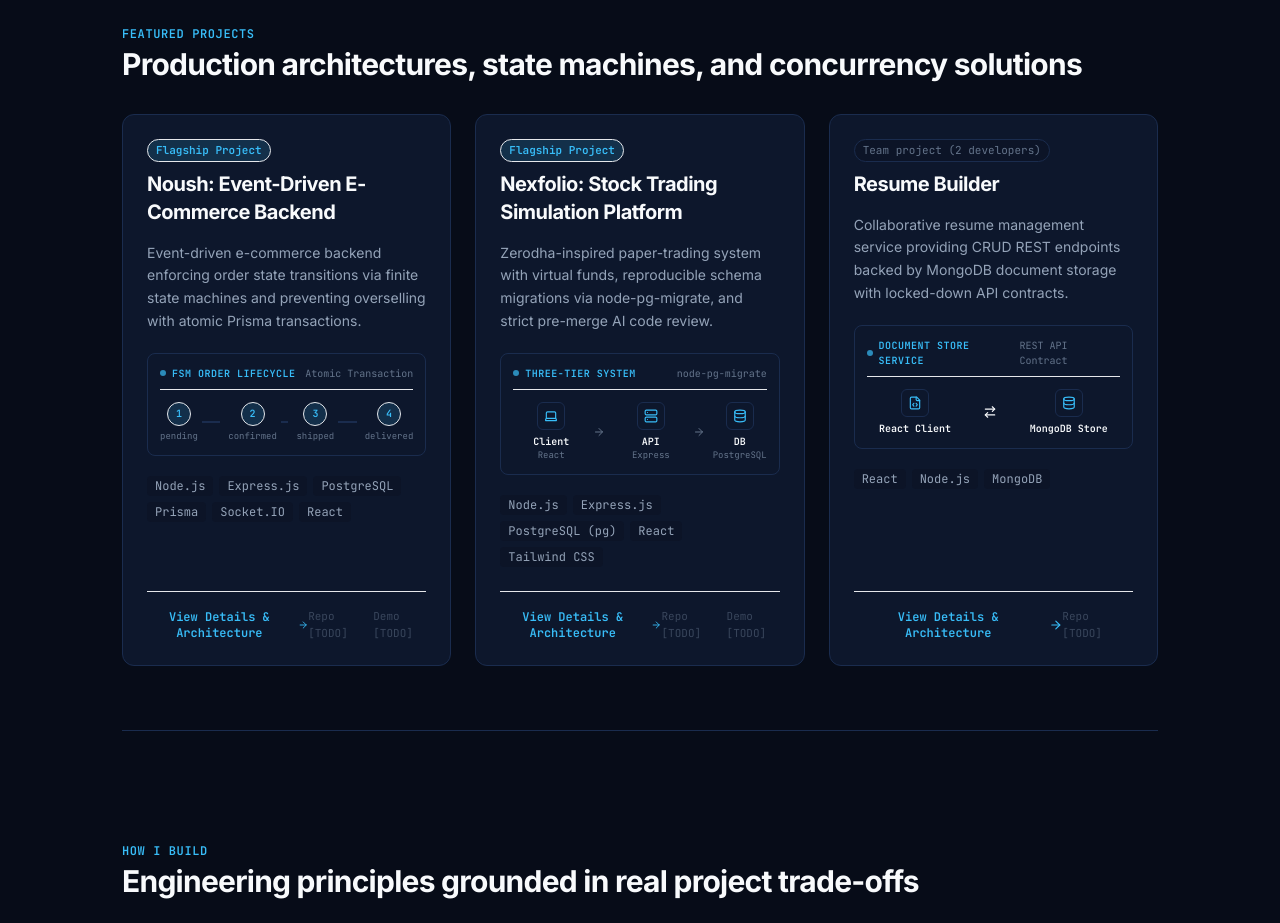
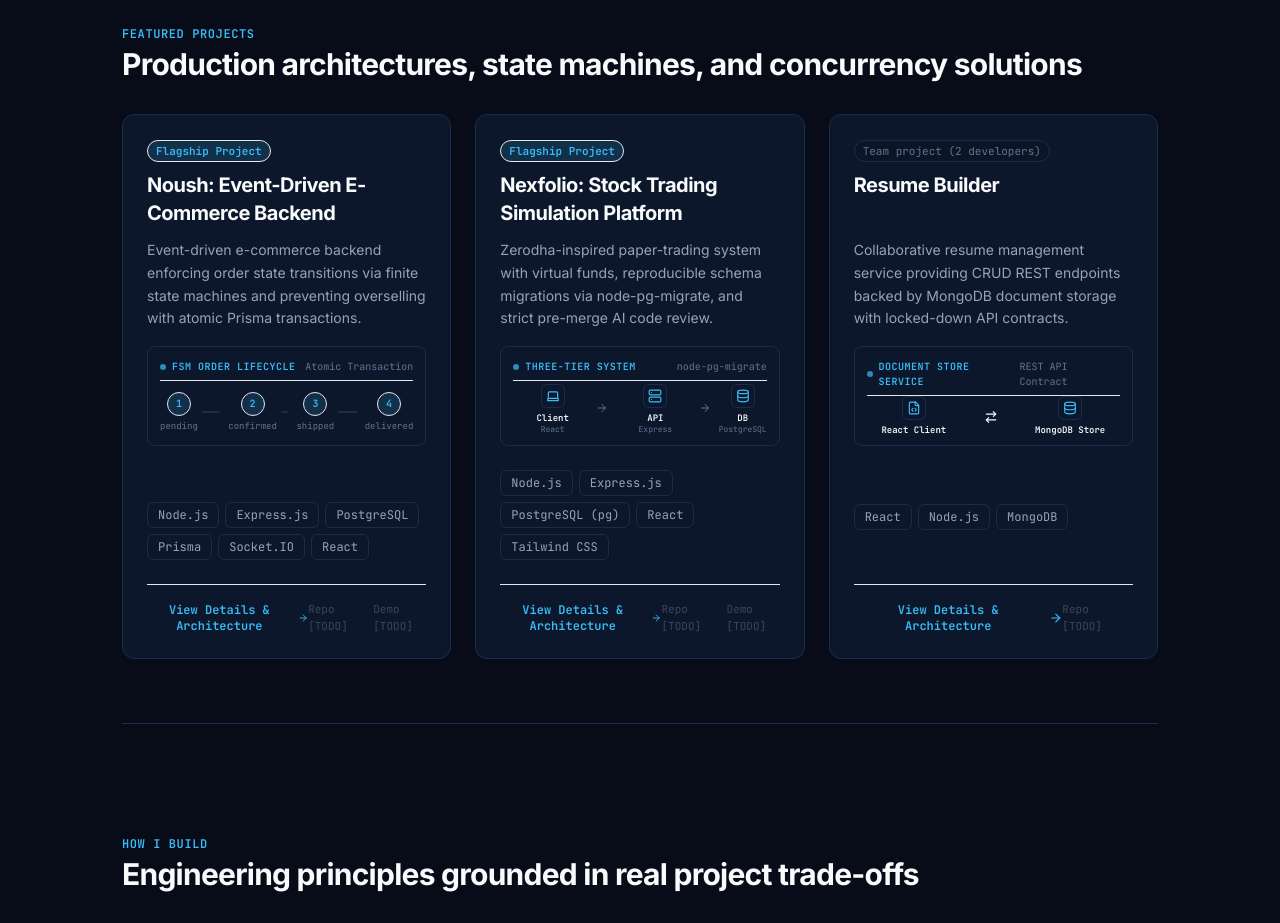
Before and after one commit to NamanRawat08/portfolio, a React (Vite) app: page / in a window 1280 px wide. Shown: the part 2160-3083 px from the top of the page. Built offline with nearby package versions, Linux system fonts and the light colour scheme.

Commit message:
fix(projects): align tech stack chips and diagram heights horizontally across cards

```diff
--- a/src/components/ProjectCard.jsx
+++ b/src/components/ProjectCard.jsx
@@ -20,12 +20,12 @@ export default function ProjectCard({ project, onSelect }) {
   return (
     <CardWrapper
       {...motionProps}
-      className="group flex flex-col justify-between rounded-xl border border-surface-border bg-surface-card p-6 transition-all hover:border-accent/50 hover:shadow-lg hover:shadow-accent/5"
+      className="group flex flex-col justify-between rounded-xl border border-surface-border bg-surface-card p-6 transition-all hover:border-accent/50 hover:shadow-lg hover:shadow-accent/5 h-full"
     >
-      <div className="space-y-4">
-        {/* Header: Title & Badges */}
-        <div>
-          <div className="flex flex-wrap items-center gap-2 mb-2">
+      <div className="flex flex-col flex-1">
+        {/* Header: Title & Badges (consistent height) */}
+        <div className="mb-3">
+          <div className="h-6 flex items-center mb-2">
             {project.featured && (
               <span className="rounded-full border border-accent/40 bg-accent-muted px-2 py-0.5 font-mono text-[11px] font-semibold text-accent">
                 Flagship Project
@@ -37,29 +37,29 @@ export default function ProjectCard({ project, onSelect }) {
               </span>
             )}
           </div>
-          <h3 className="text-xl font-bold tracking-tight text-text-primary group-hover:text-accent transition-colors">
+          <h3 className="text-xl font-bold tracking-tight text-text-primary group-hover:text-accent transition-colors min-h-[56px] flex items-start">
             {project.title}
           </h3>
         </div>
 
-        {/* Short Description */}
-        <p className="text-sm leading-relaxed text-text-secondary">
+        {/* Short Description (consistent height) */}
+        <p className="text-sm leading-relaxed text-text-secondary min-h-[80px] mb-4">
           {project.shortDescription}
         </p>
 
-        {/* Mini Architecture Visual */}
-        <div className="pt-1">
+        {/* Mini Architecture Visual (exact 100px height across all cards) */}
+        <div className="mb-4">
           {project.visualType === 'state-machine' && <MiniStateMachine />}
           {project.visualType === 'three-tier' && <MiniThreeTier />}
           {!project.visualType && <MiniDocStore />}
         </div>
 
-        {/* Tech Stack Chips */}
-        <div className="flex flex-wrap gap-1.5 pt-1">
+        {/* Tech Stack Chips (aligned vertically across all cards) */}
+        <div className="mt-auto pt-2 min-h-[64px] flex flex-wrap content-start gap-1.5">
           {project.stack.map((tech) => (
             <span
               key={tech}
-              className="rounded bg-bg-secondary px-2 py-0.5 font-mono text-xs text-text-secondary"
+              className="inline-flex items-center rounded-md border border-surface-border bg-bg-secondary/90 px-2.5 py-1 font-mono text-xs text-text-secondary hover:text-accent hover:border-accent/40 transition-colors shadow-sm"
             >
               {tech}
             </span>
@@ -67,7 +67,7 @@ export default function ProjectCard({ project, onSelect }) {
         </div>
       </div>
 
-      {/* Footer Actions */}
+      {/* Footer Actions (aligned at the bottom across all cards) */}
       <div className="mt-6 pt-4 border-t border-surface-border/60 flex items-center justify-between">
         <button
           type="button"
--- a/src/components/diagrams/MiniDocStore.jsx
+++ b/src/components/diagrams/MiniDocStore.jsx
@@ -2,8 +2,8 @@ import { FileCode, Database, ArrowRightLeft } from 'lucide-react';
 
 export default function MiniDocStore() {
   return (
-    <div className="rounded-lg border border-surface-border bg-bg-secondary/60 p-3 transition-colors group-hover:border-accent/40">
-      <div className="flex items-center justify-between pb-2 mb-2 border-b border-surface-border/50">
+    <div className="h-[100px] flex flex-col justify-between rounded-lg border border-surface-border bg-bg-secondary/60 p-3 transition-colors group-hover:border-accent/40">
+      <div className="flex items-center justify-between border-b border-surface-border/50 pb-1.5">
         <span className="font-mono text-[10px] text-accent font-semibold tracking-wider uppercase flex items-center gap-1.5">
           <span className="h-1.5 w-1.5 rounded-full bg-accent animate-pulse" />
           Document Store Service
@@ -13,21 +13,21 @@ export default function MiniDocStore() {
         </span>
       </div>
 
-      <div className="flex items-center justify-around gap-2 pt-1 font-mono text-[10px]">
+      <div className="flex items-center justify-around gap-2 font-mono text-[10px] my-auto">
         <div className="flex flex-col items-center">
-          <div className="flex h-7 w-7 items-center justify-center rounded-md border border-surface-border bg-surface-card text-accent">
+          <div className="flex h-6 w-6 items-center justify-center rounded-md border border-surface-border bg-surface-card text-accent">
             <FileCode className="h-3.5 w-3.5" />
           </div>
-          <span className="mt-1 font-semibold text-text-primary">React Client</span>
+          <span className="mt-1 text-[9px] font-semibold text-text-primary">React Client</span>
         </div>
 
         <ArrowRightLeft className="h-3.5 w-3.5 text-accent/70" />
 
         <div className="flex flex-col items-center">
-          <div className="flex h-7 w-7 items-center justify-center rounded-md border border-surface-border bg-surface-card text-accent">
+          <div className="flex h-6 w-6 items-center justify-center rounded-md border border-surface-border bg-surface-card text-accent">
             <Database className="h-3.5 w-3.5" />
           </div>
-          <span className="mt-1 font-semibold text-text-primary">MongoDB Store</span>
+          <span className="mt-1 text-[9px] font-semibold text-text-primary">MongoDB Store</span>
         </div>
       </div>
     </div>
--- a/src/components/diagrams/MiniStateMachine.jsx
+++ b/src/components/diagrams/MiniStateMachine.jsx
@@ -7,8 +7,8 @@ export default function MiniStateMachine() {
   ];
 
   return (
-    <div className="rounded-lg border border-surface-border bg-bg-secondary/60 p-3 transition-colors group-hover:border-accent/40">
-      <div className="flex items-center justify-between pb-2 mb-2 border-b border-surface-border/50">
+    <div className="h-[100px] flex flex-col justify-between rounded-lg border border-surface-border bg-bg-secondary/60 p-3 transition-colors group-hover:border-accent/40">
+      <div className="flex items-center justify-between border-b border-surface-border/50 pb-1.5">
         <span className="font-mono text-[10px] text-accent font-semibold tracking-wider uppercase flex items-center gap-1.5">
           <span className="h-1.5 w-1.5 rounded-full bg-accent animate-pulse" />
           FSM Order Lifecycle
@@ -19,7 +19,7 @@ export default function MiniStateMachine() {
       </div>
 
       {/* SVG / CSS State Machine Flow */}
-      <div className="flex items-center justify-between gap-1 pt-1">
+      <div className="flex items-center justify-between gap-1">
         {steps.map((step, idx) => (
           <div key={step.id} className="flex items-center flex-1 last:flex-none">
             <div className="flex flex-col items-center">
--- a/src/components/diagrams/MiniThreeTier.jsx
+++ b/src/components/diagrams/MiniThreeTier.jsx
@@ -8,8 +8,8 @@ export default function MiniThreeTier() {
   ];
 
   return (
-    <div className="rounded-lg border border-surface-border bg-bg-secondary/60 p-3 transition-colors group-hover:border-accent/40">
-      <div className="flex items-center justify-between pb-2 mb-2 border-b border-surface-border/50">
+    <div className="h-[100px] flex flex-col justify-between rounded-lg border border-surface-border bg-bg-secondary/60 p-3 transition-colors group-hover:border-accent/40">
+      <div className="flex items-center justify-between border-b border-surface-border/50 pb-1.5">
         <span className="font-mono text-[10px] text-accent font-semibold tracking-wider uppercase flex items-center gap-1.5">
           <span className="h-1.5 w-1.5 rounded-full bg-accent animate-pulse" />
           Three-Tier System
@@ -19,19 +19,19 @@ export default function MiniThreeTier() {
         </span>
       </div>
 
-      <div className="flex items-center justify-between gap-1 pt-1">
+      <div className="flex items-center justify-between gap-1">
         {nodes.map((node, idx) => {
           const Icon = node.icon;
           return (
             <div key={node.label} className="flex items-center flex-1 last:flex-none">
               <div className="flex flex-col items-center flex-1">
-                <div className="flex h-7 w-7 items-center justify-center rounded-md border border-surface-border bg-surface-card text-accent transition-transform group-hover:scale-110 group-hover:border-accent/60">
+                <div className="flex h-6 w-6 items-center justify-center rounded-md border border-surface-border bg-surface-card text-accent transition-transform group-hover:scale-110 group-hover:border-accent/60">
                   <Icon className="h-3.5 w-3.5" />
                 </div>
-                <span className="mt-1 font-mono text-[10px] font-bold text-text-primary">
+                <span className="mt-1 font-mono text-[9px] font-bold text-text-primary">
                   {node.label}
                 </span>
-                <span className="font-mono text-[9px] text-text-muted">
+                <span className="font-mono text-[8px] text-text-muted leading-none">
                   {node.tech}
                 </span>
               </div>
```
